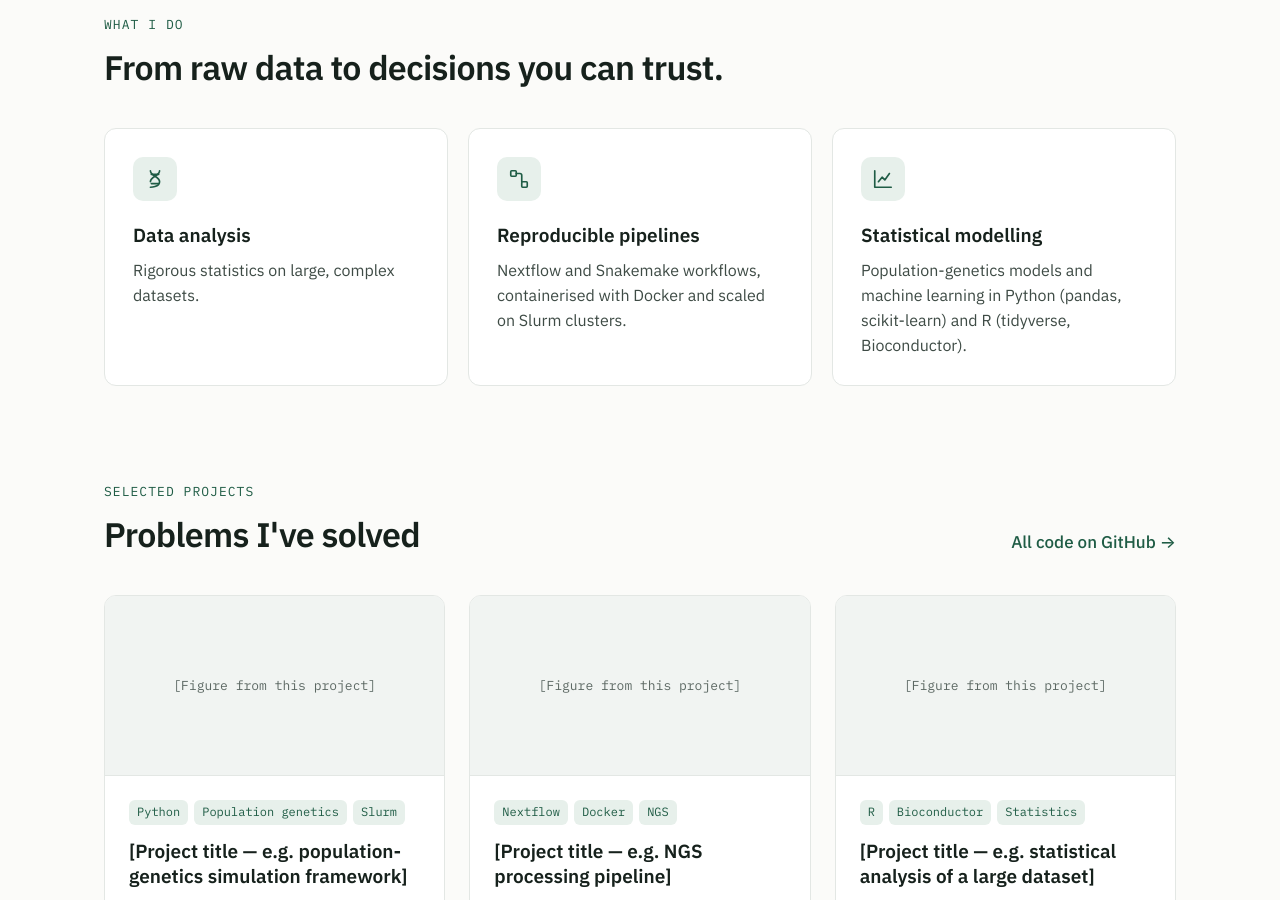
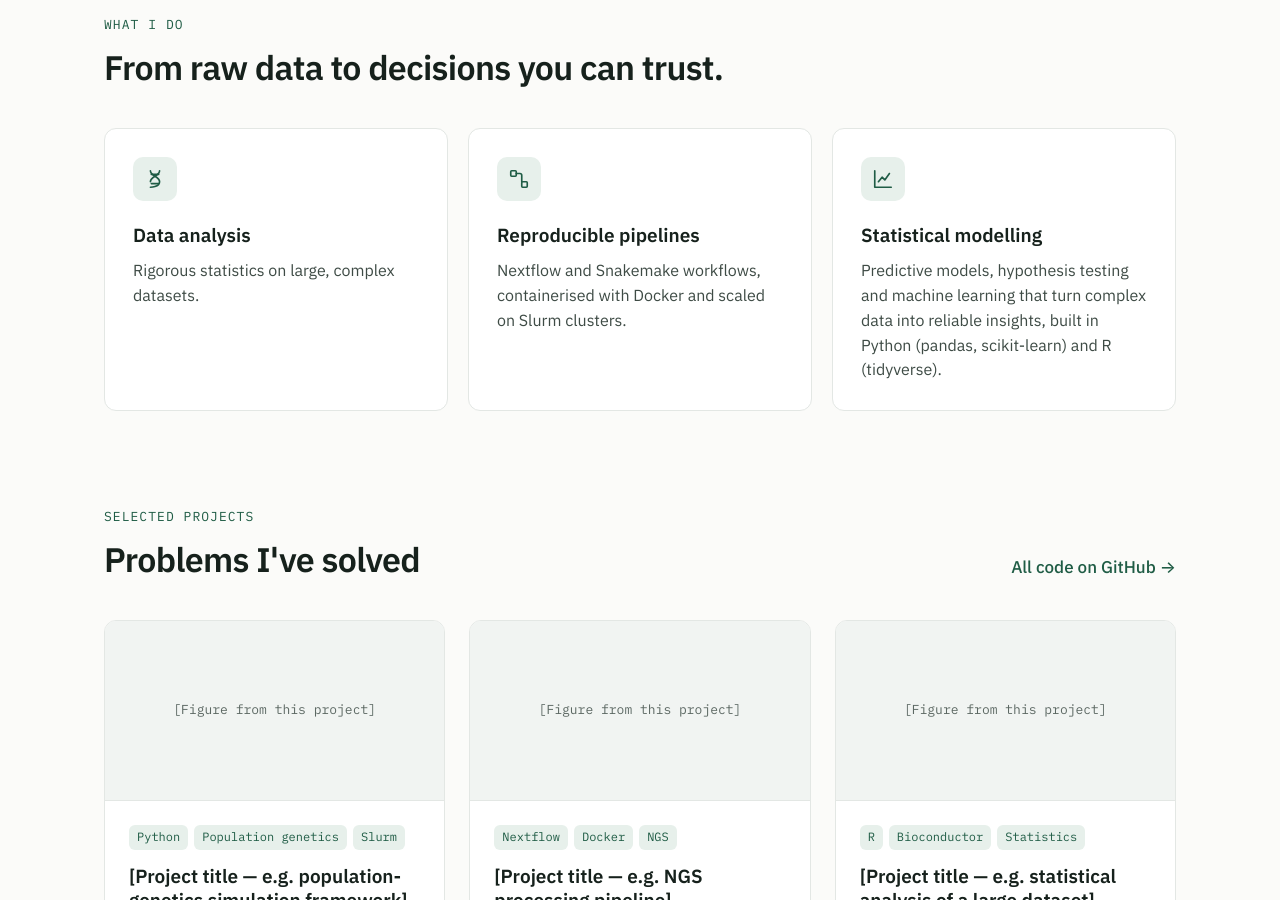
Before and after one commit to Rymbekova/rymbekova.github.io, a Jekyll site: the page built from index.html, in a window 1280 px wide and 900 px high, scrolled down 799 px. Built offline with Jekyll 4.4.1, drawn with Linux system fonts in a browser that asks for light colours.

Commit message:
Rewrite statistical modelling card
Co-Authored-By: Claude Opus 5.5 <noreply@anthropic.com>
Claude-Session: https://claude.ai/code/session_011xvUBURGERJq7X6qi3wwTc

```diff
--- a/index.html
+++ b/index.html
@@ -56,7 +56,7 @@ layout: default
     <div class="card">
       <div class="card-icon">{% include icon.html name="chart" %}</div>
       <h3>Statistical modelling</h3>
-      <p>Population-genetics models and machine learning in Python (pandas, scikit-learn) and R (tidyverse, Bioconductor).</p>
+      <p>Predictive models, hypothesis testing and machine learning that turn complex data into reliable insights, built in Python (pandas, scikit-learn) and R (tidyverse).</p>
     </div>
   </div>
 </section>
```
